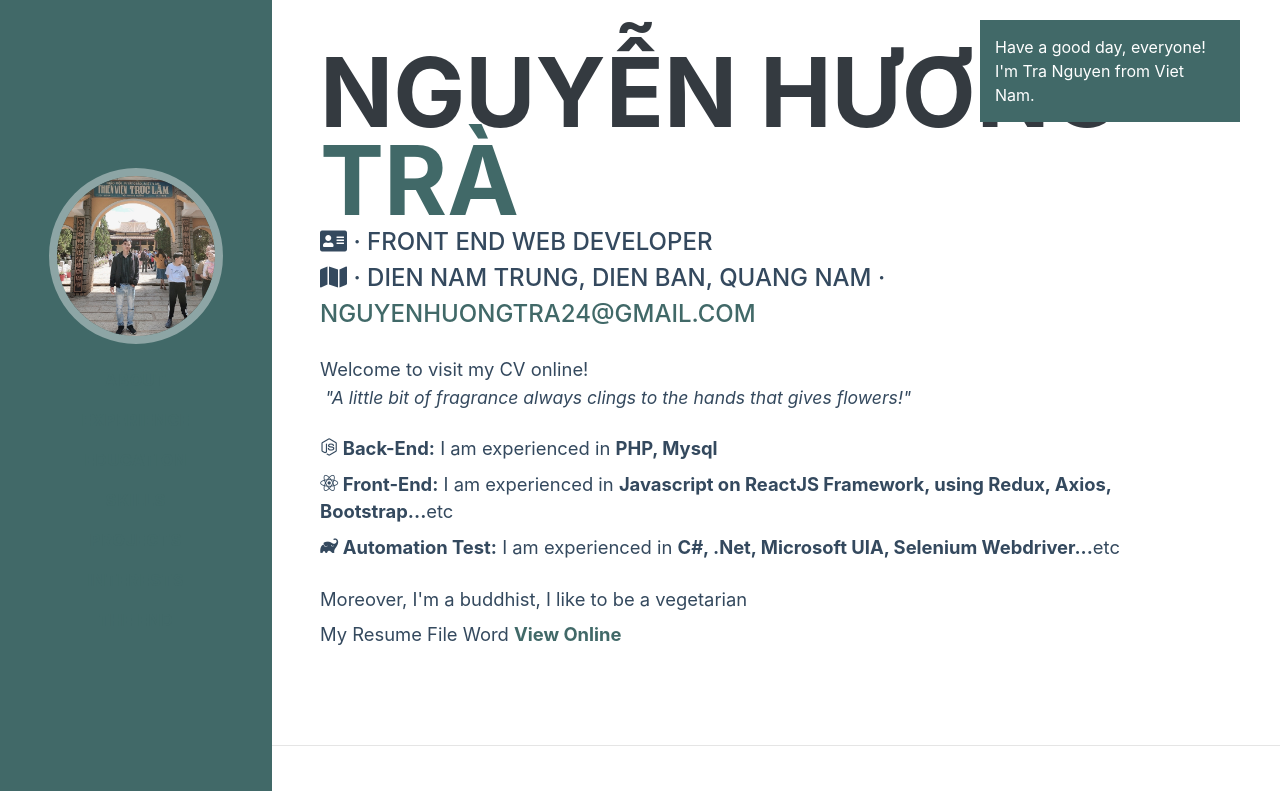
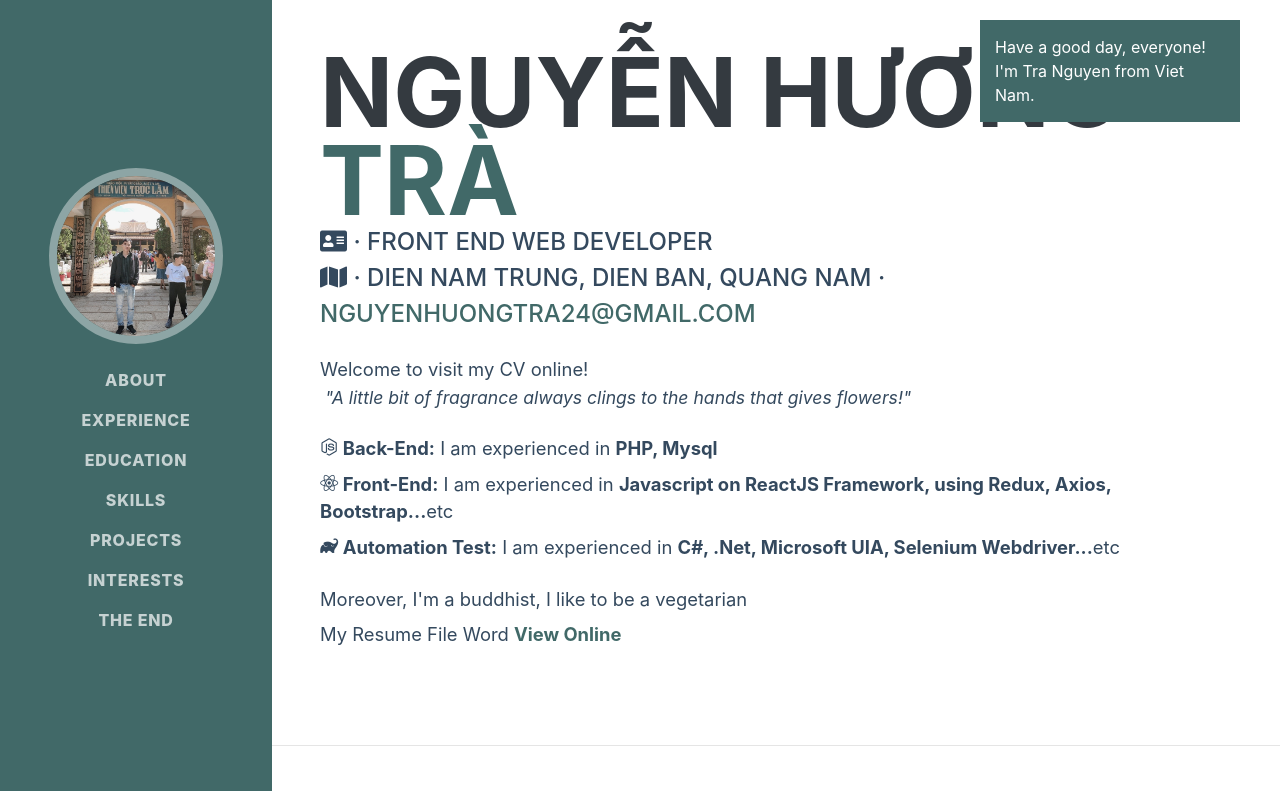
Before and after one commit to TraNguyen95/My-CV, a plain HTML site: page index.html in a window 1280 px wide. Shown: the top 791 px of the page. Drawn offline with Linux system fonts and the light colour scheme; a web font is replaced by a local one.

Commit message:
Update resume.css

```diff
--- a/public/css/resume.css
+++ b/public/css/resume.css
@@ -154,7 +154,7 @@ img.subheading-icon {
   }
   #sideNav .navbar-collapse .navbar-nav .nav-item .nav-link {
     display: block;
-    /* color: rgba(255,255,255,.7); */
+     color: rgba(255,255,255,.7) !important;
   }
 }
 
```
